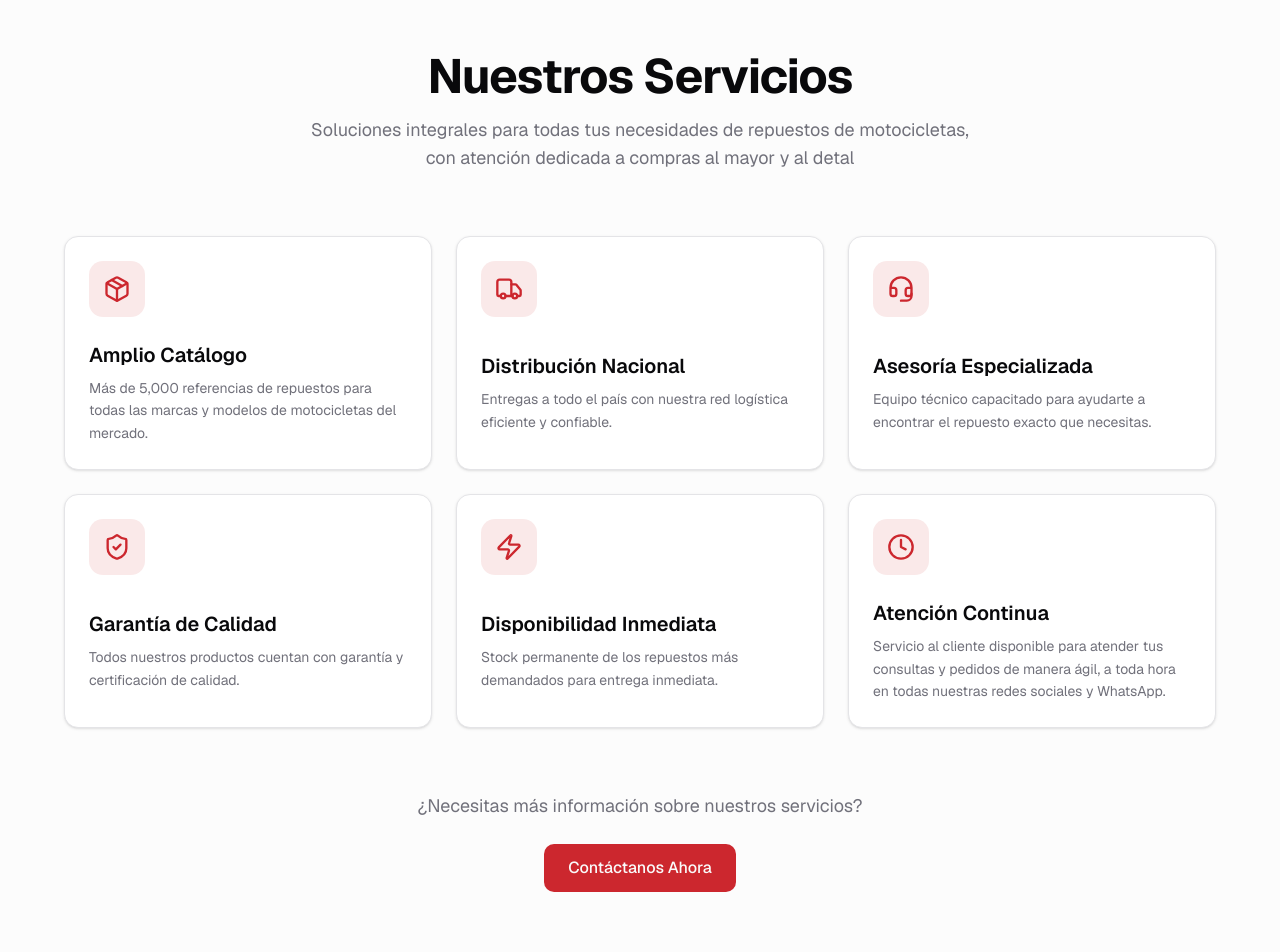
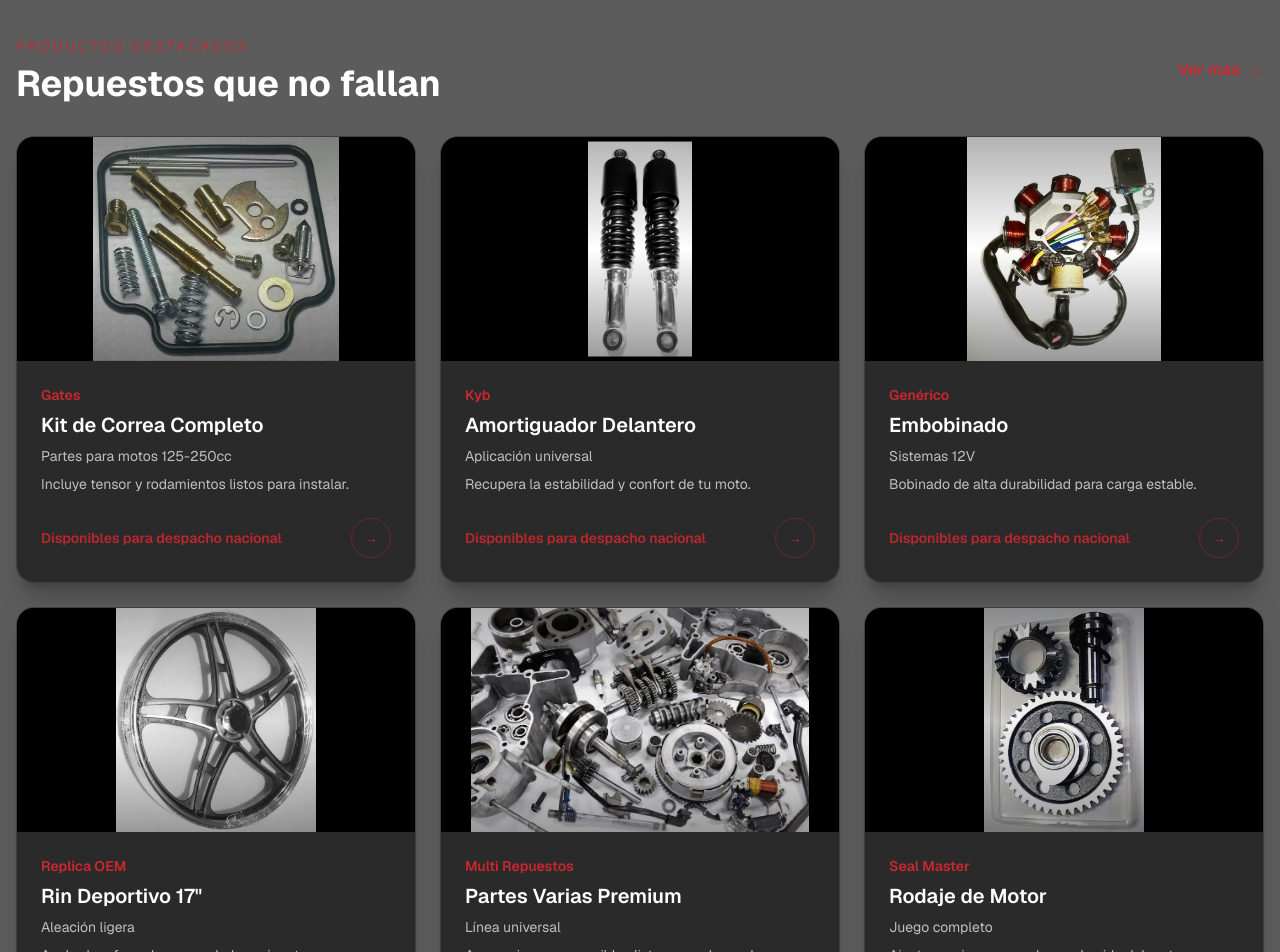
Before and after one commit to jesuswasnthere/losllanos, a Next.js app: page / in a window 1280 px wide. Shown: the part 960-1912 px from the top of the page. Built offline with nearby package versions, Linux system fonts and the light colour scheme; no server answers.

Commit message:
(ADD)partes
mas productos

```diff
--- a/app/page.tsx
+++ b/app/page.tsx
@@ -1,4 +1,5 @@
 import { HeroSection } from "@/components/hero-section"
+import { FeaturedProductsSection } from "@/components/featured-products-section"
 import { ServicesSection } from "@/components/services-section"
 import { ContactSection } from "@/components/contact-section"
 import { Footer } from "@/components/footer"
@@ -8,6 +9,9 @@ export default function Page() {
     <main id="main-content" className="min-h-screen" role="main">
       <div data-aos="fade-up">
         <HeroSection />
+      </div>
+      <div data-aos="fade-up" data-aos-delay="80" data-aos-offset="120">
+        <FeaturedProductsSection />
       </div>
       <div data-aos="fade-up" data-aos-delay="100">
         <ServicesSection />
--- /dev/null
+++ b/components/featured-products-section.tsx
@@ -0,0 +1,118 @@
+"use client"
+
+import Image from "next/image"
+import Link from "next/link"
+
+const featuredProducts = [
+  {
+    image: "/kit.jpg",
+    brand: "Gates",
+    title: "Kit de Correa Completo",
+    ref: "Partes para motos 125-250cc",
+    description: "Incluye tensor y rodamientos listos para instalar.",
+  },
+  {
+    image: "/amortiguador.jpg",
+    brand: "Kyb",
+    title: "Amortiguador Delantero",
+    ref: "Aplicación universal",
+    description: "Recupera la estabilidad y confort de tu moto.",
+  },
+  {
+    image: "/embobinado.jpg",
+    brand: "Genérico",
+    title: "Embobinado",
+    ref: "Sistemas 12V",
+    description: "Bobinado de alta durabilidad para carga estable.",
+  },
+  {
+    image: "/rin.jpg",
+    brand: "Replica OEM",
+    title: "Rin Deportivo 17\"",
+    ref: "Aleación ligera",
+    description: "Acabado reforzado para rodadas exigentes.",
+  },
+  {
+    image: "/partesvarias.jpg",
+    brand: "Multi Repuestos",
+    title: "Partes Varias Premium",
+    ref: "Línea universal",
+    description: "Accesorios y consumibles listos para despacho.",
+  },
+  {
+    image: "/rodaje.jpg",
+    brand: "Seal Master",
+    title: "Rodaje de Motor",
+    ref: "Juego completo",
+    description: "Ajuste preciso para prolongar la vida del motor.",
+  },
+]
+
+export function FeaturedProductsSection() {
+  return (
+    <section id="destacados" className="bg-neutral-900/70 py-16 sm:py-20">
+      <div className="container mx-auto px-4">
+        <div className="flex items-center justify-between gap-4 pb-8">
+          <div>
+            <p className="text-sm uppercase tracking-[0.2em] text-primary/80">Productos destacados</p>
+            <h2 className="text-3xl sm:text-4xl font-bold text-white mt-2">Repuestos que no fallan</h2>
+          </div>
+          <Link
+            href="/catalogo"
+            className="hidden sm:inline-flex items-center gap-2 text-primary font-semibold hover:text-primary/90"
+            aria-label="Ver más productos del catálogo"
+          >
+            Ver más
+            <span aria-hidden>→</span>
+          </Link>
+        </div>
+
+        <div className="grid gap-6 sm:grid-cols-2 lg:grid-cols-3">
+          {featuredProducts.map((product) => (
+            <article
+              key={product.title}
+              className="group relative overflow-hidden rounded-2xl border border-white/10 bg-neutral-950/60 shadow-xl shadow-black/20 transition hover:-translate-y-1 hover:border-primary/50"
+            >
+              <div className="relative h-56 w-full overflow-hidden bg-black">
+                <Image
+                  src={product.image}
+                  alt={`${product.title} ${product.brand}`}
+                  fill
+                  sizes="(min-width: 1024px) 33vw, (min-width: 640px) 50vw, 100vw"
+                  className="object-contain transition duration-500 group-hover:scale-105"
+                  priority
+                />
+                <div className="pointer-events-none absolute inset-0 bg-linear-to-b from-black/30 via-transparent to-black/40" aria-hidden="true" />
+              </div>
+
+              <div className="space-y-2 p-6 text-white">
+                <p className="text-sm font-semibold text-primary">{product.brand}</p>
+                <h3 className="text-xl font-semibold leading-tight">{product.title}</h3>
+                <p className="text-sm text-white/70">{product.ref}</p>
+                <p className="text-sm text-white/70">{product.description}</p>
+              </div>
+
+              <div className="flex items-center justify-between px-6 pb-6 text-sm text-primary/90">
+                <span className="font-semibold">Disponibles para despacho nacional</span>
+                <Link
+                  href="/catalogo"
+                  aria-label="Ver más productos del catálogo"
+                  className="hidden sm:inline-flex h-10 w-10 items-center justify-center rounded-full border border-primary/40 text-primary/90 transition-colors group-hover:border-primary group-hover:text-primary"
+                >
+                  →
+                </Link>
+              </div>
+            </article>
+          ))}
+        </div>
+
+        <div className="mt-8 sm:hidden text-center">
+          <Link href="/catalogo" className="inline-flex items-center gap-2 text-primary font-semibold" aria-label="Ver más productos en el catálogo">
+            Ver más
+            <span aria-hidden>→</span>
+          </Link>
+        </div>
+      </div>
+    </section>
+  )
+}
```
